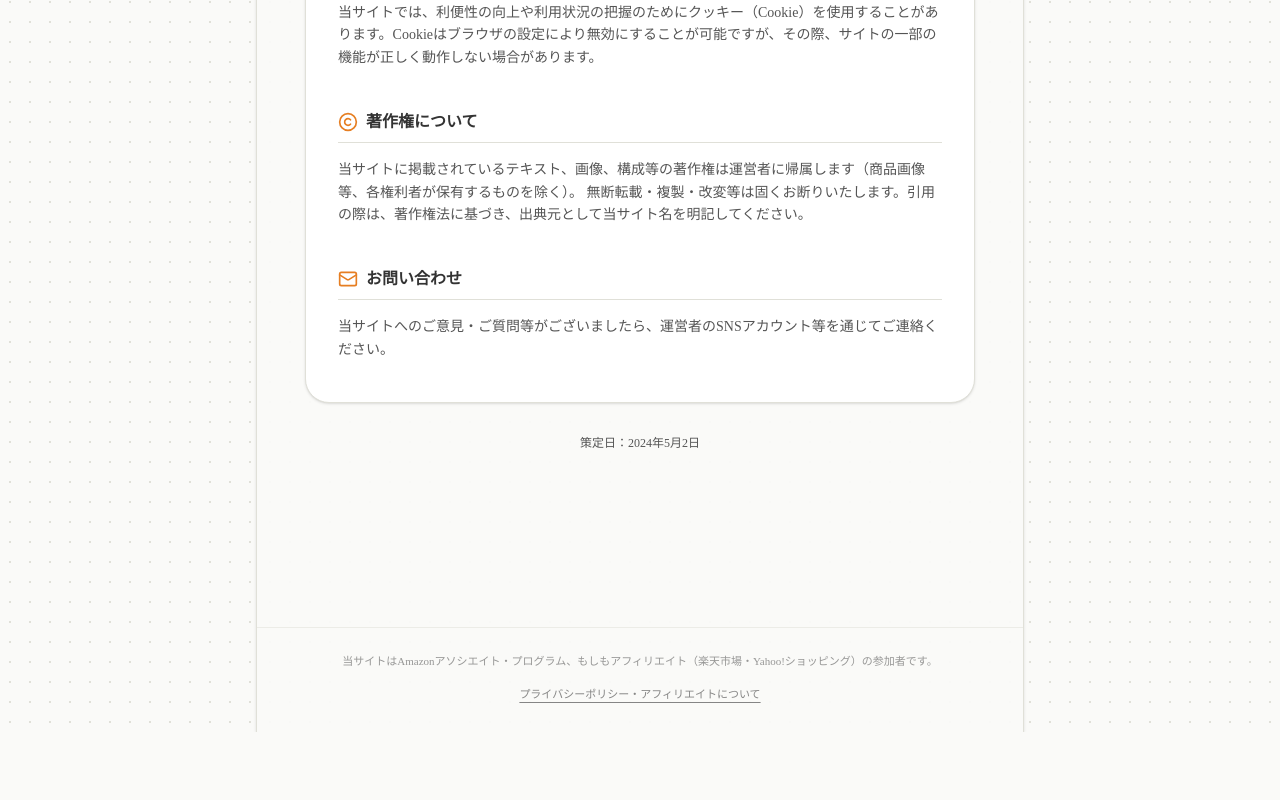
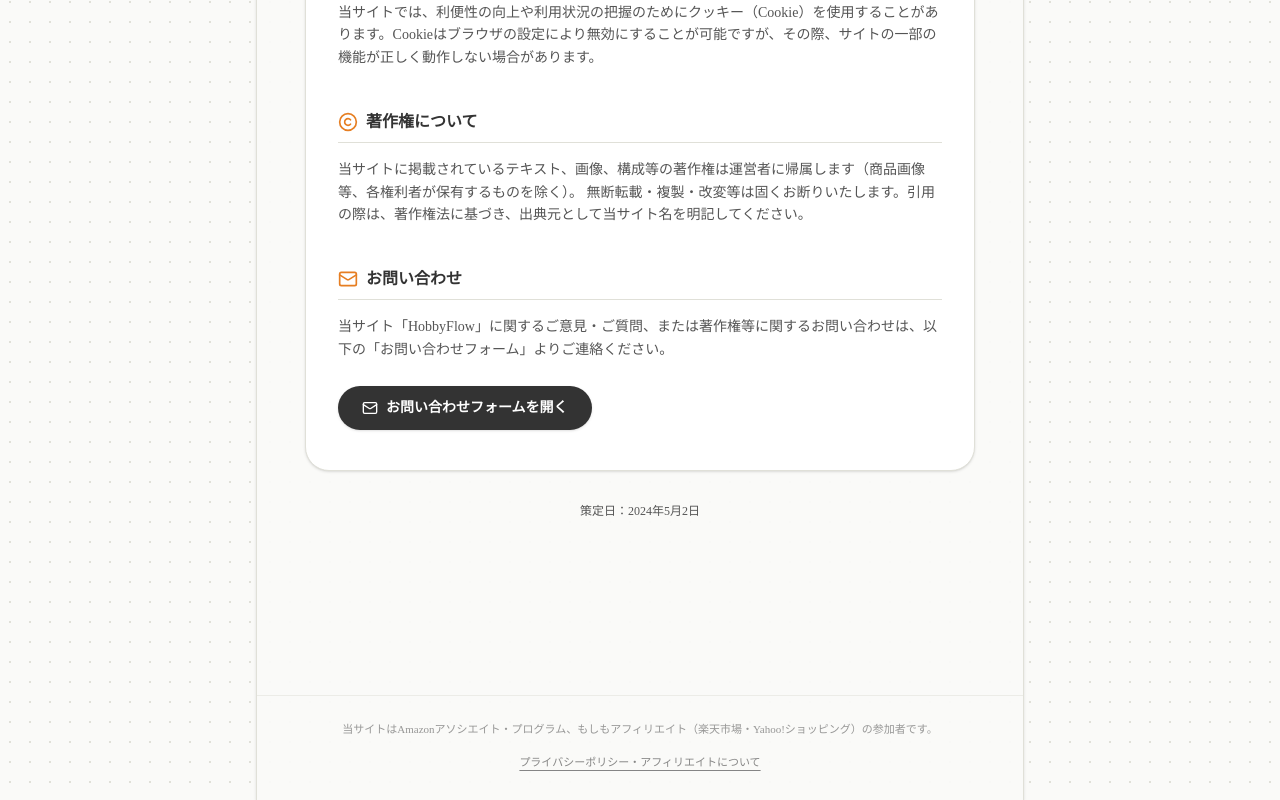
Before and after one commit to itokenlaw-rgb/hobby-flow, a Next.js app: page /policy in a window 1280 px wide. Shown: the part 1108-1908 px from the top of the page. Before the commit the page ends 1840 px from the top, so only its background shows below. Built offline with nearby package versions, Linux system fonts and the light colour scheme.

Commit message:
全部見えるボタン

```diff
--- a/src/app/policy/page.tsx
+++ b/src/app/policy/page.tsx
@@ -94,10 +94,24 @@ export default function PolicyPage() {
     <Mail className="w-5 h-5 text-accent" />
     お問い合わせ
   </h2>
+  <div className="space-y-4">
     <p>
-              当サイトへのご意見・ご質問等がございましたら、運営者のSNSアカウント等を通じてご連絡ください。
+      当サイト「HobbyFlow」に関するご意見・ご質問、または著作権等に関するお問い合わせは、以下の「お問い合わせフォーム」よりご連絡ください。
     </p>
+    <div className="pt-2">
+      <a
+        href="https://forms.gle/LuhHqKe4ibvTFzKM9"
+        target="_blank"
+        rel="noopener noreferrer"
+        className="inline-flex items-center gap-2 px-6 py-3 bg-ink text-white rounded-full font-bold text-sm hover:bg-ink/80 transition-all shadow-sm"
+      >
+        <Mail className="w-4 h-4" />
+        お問い合わせフォームを開く
+      </a>
+    </div>
+  </div>
 </section>
+
 
         </div>
       </div>
```
Lines whose indentation alone changed are shown as unchanged.
